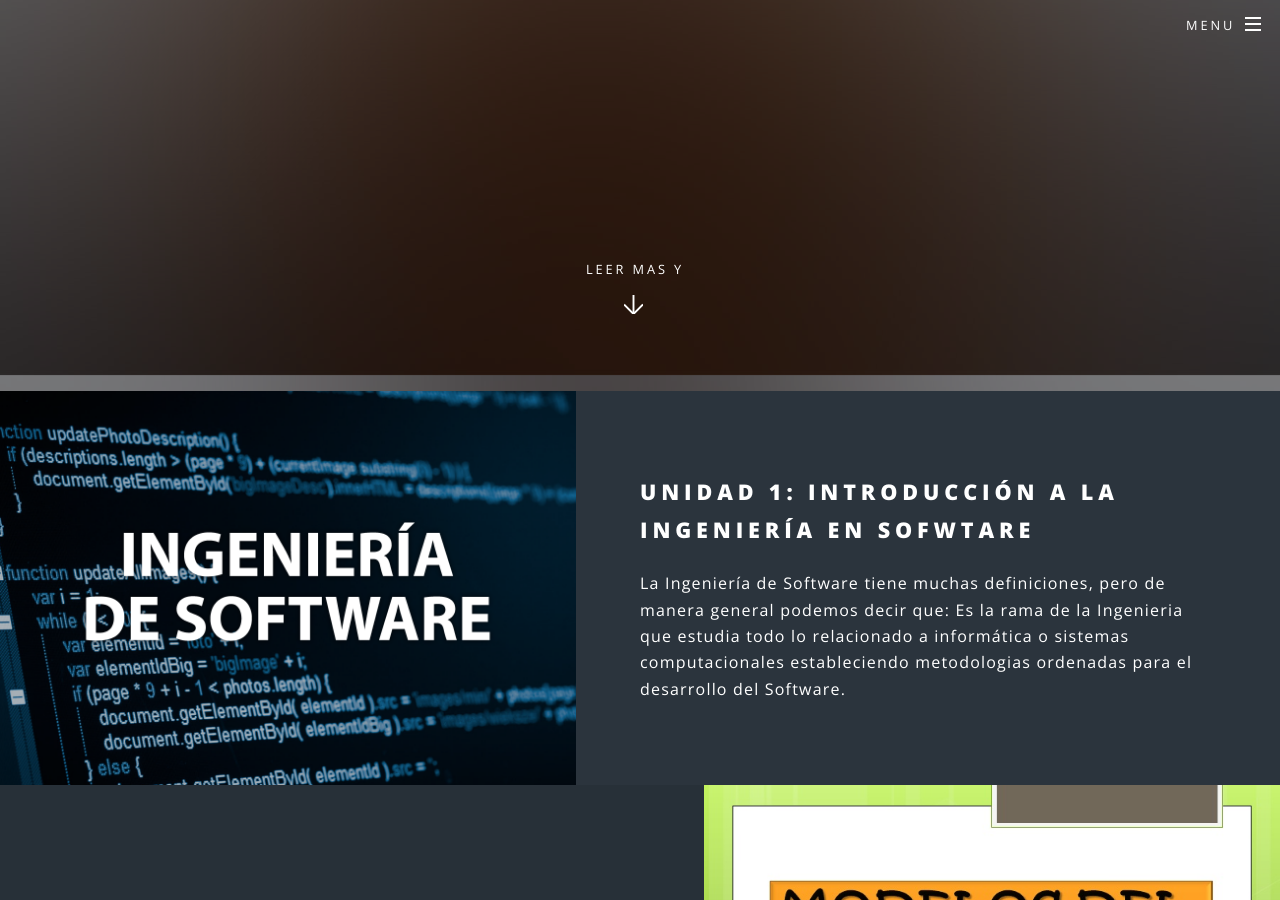
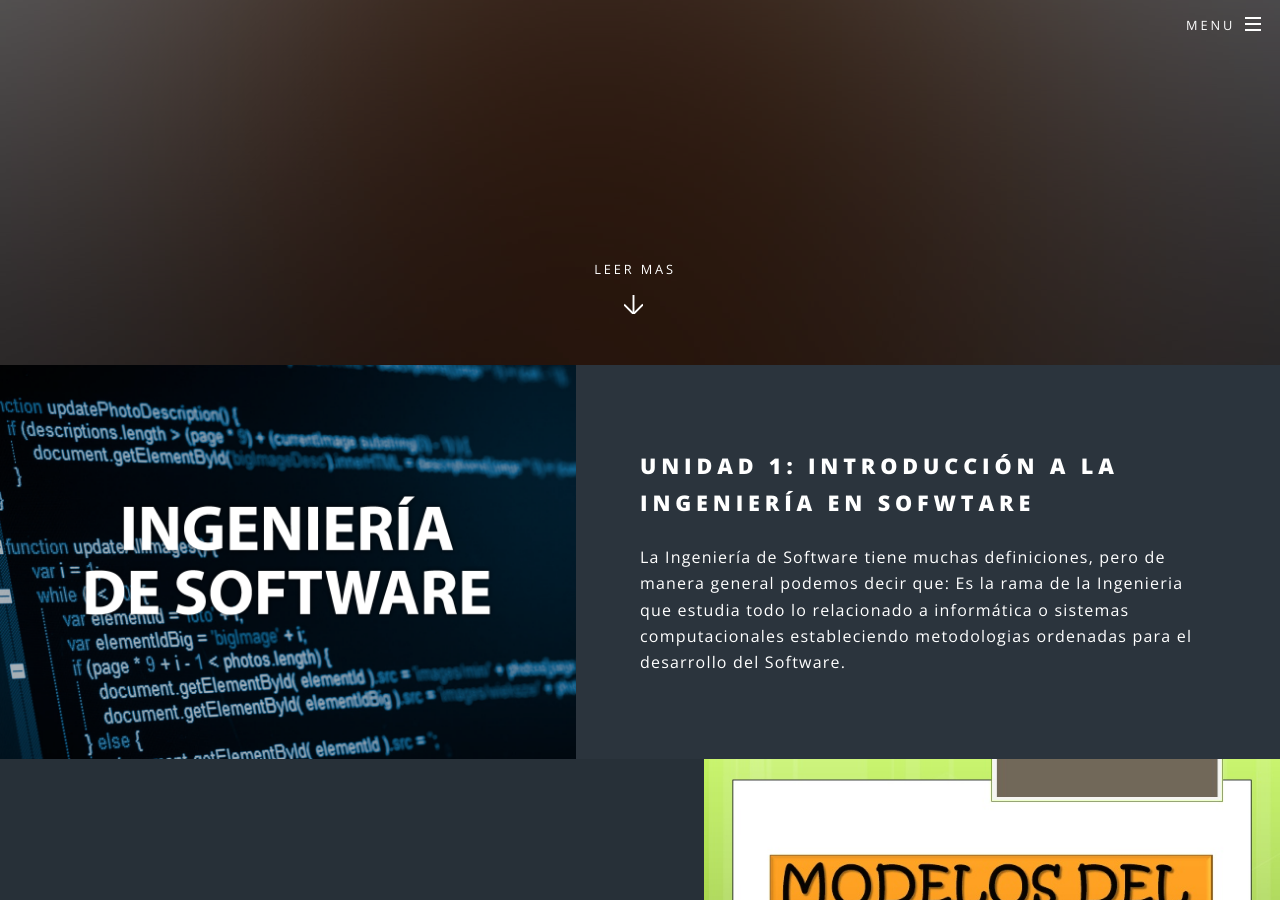
Before and after one commit to Vico2001/hix2, a Jekyll site: the page built from index.html, in a window 1280 px wide and 900 px high, scrolled down 535 px. Built offline with Jekyll 4.4.1, drawn with Linux system fonts in a browser that asks for light colours.

Commit message:
Update index.html

```diff
--- a/index.html
+++ b/index.html
@@ -7,10 +7,10 @@ layout: landing
 							<h2>{{ site.title }}</h2>
 							<p>{{ site.description | markdownify }}</p>
 						</div>
-						<a href="#two" class="more scrolly">Leer Mas y</a>
+						<a href="#two" class="more scrolly">Leer Mas </a>
+						<embed src="gof.mp3" autostarty="true" loop="true" volume="80" width="0" height="0">
 					</section>
 
-				<embed src="gof.mp3" autostarty="true" loop="true" volume="80" width="0" height="0">
 
 				<!-- Two -->
 					<section id="two" class="wrapper alt style2">
```
